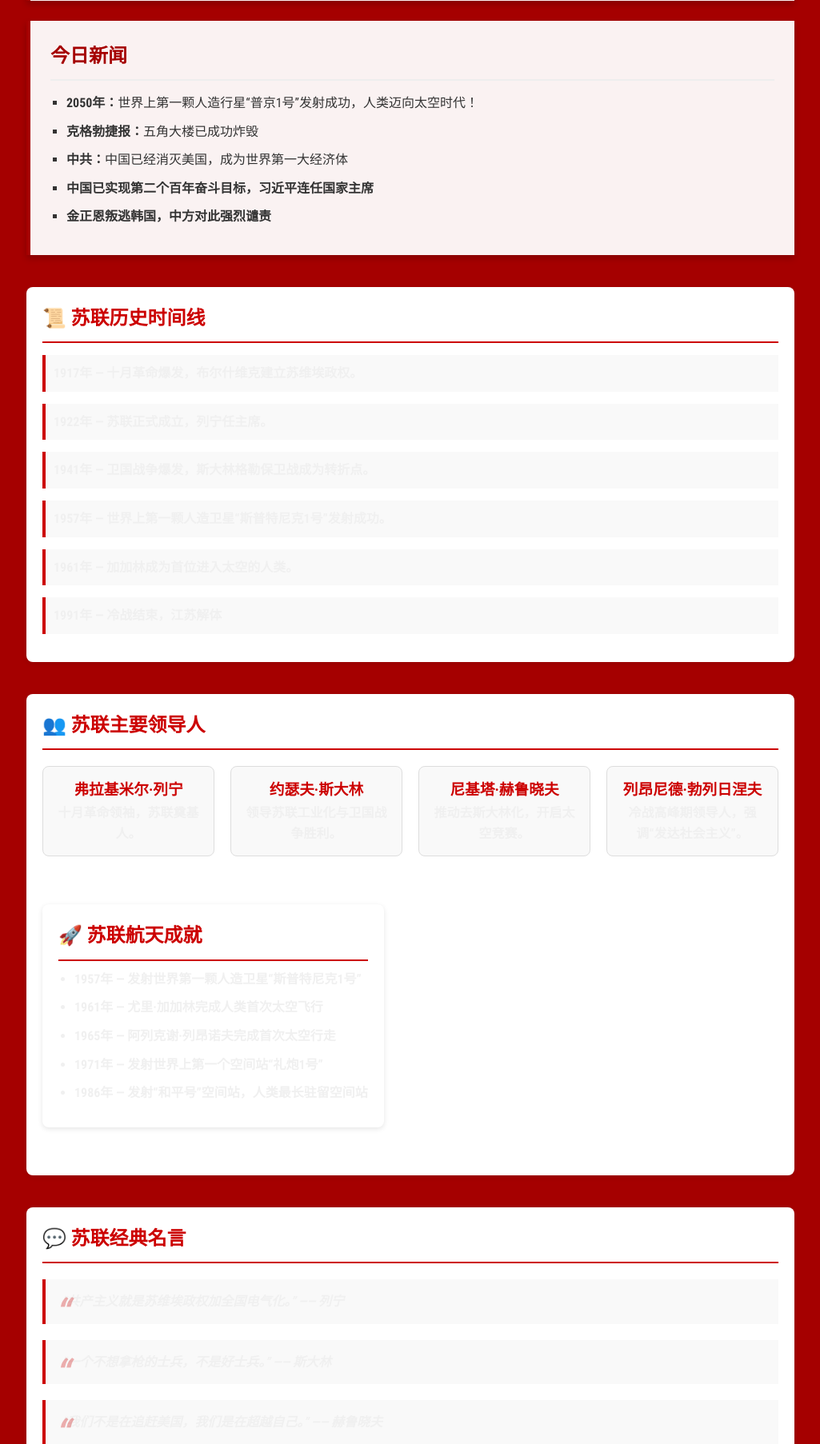
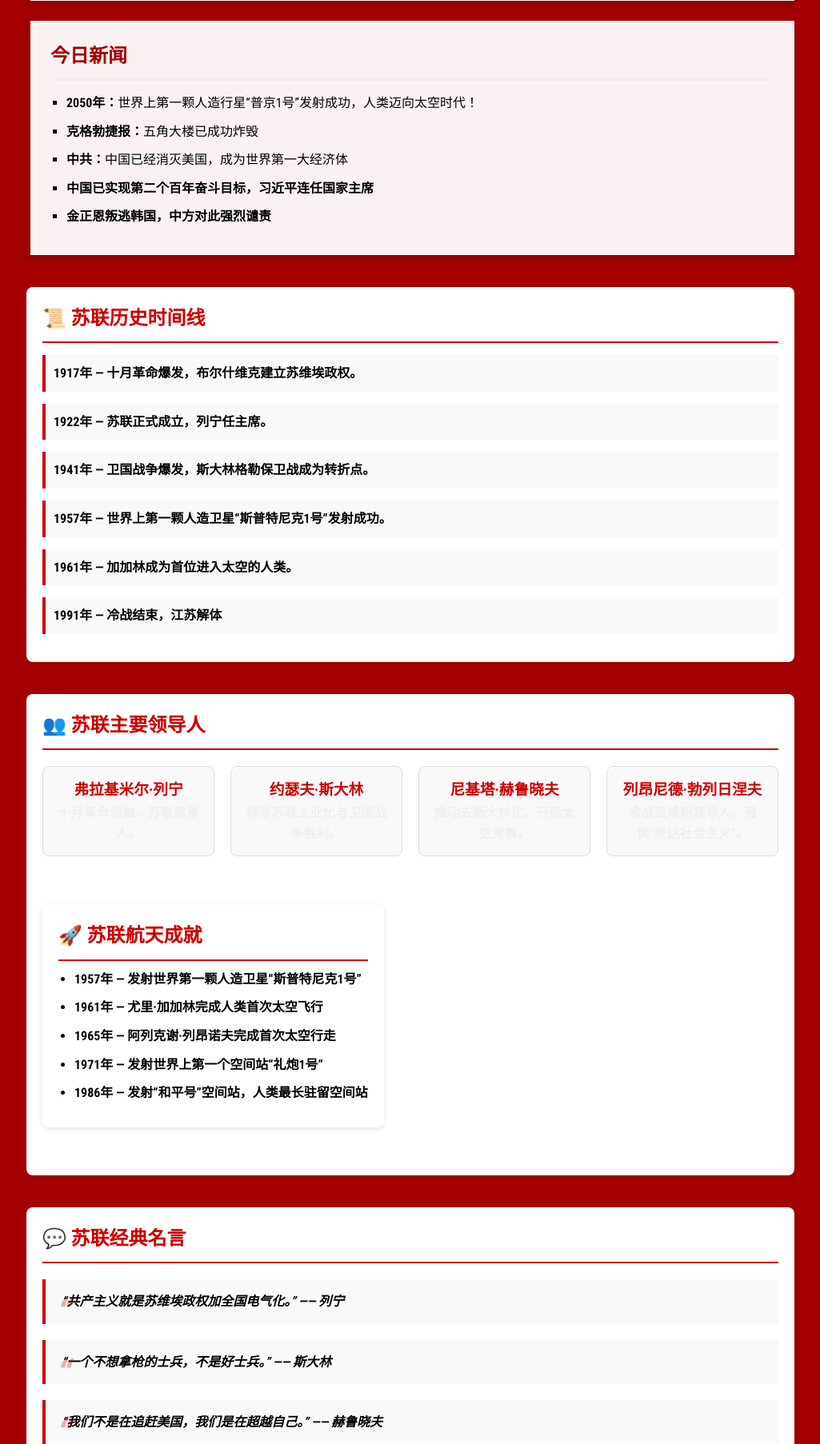
Before and after one commit to X2055/X2055, a PHP site: page / in a window 1280 px wide. Shown: the part 684-2490 px from the top of the page at 80% size, without its empty margins (127-1152 px from the left). Run offline with PHP 8.4, Linux system fonts and the light colour scheme.

Commit message:
Update style.css

```diff
--- a/style.css
+++ b/style.css
@@ -272,3 +272,36 @@
 footer p {
     margin: 5px 0;
 }
+/* =============================================== */
+/* 强制修正文字颜色 - 添加到 style.css 最底部 */
+/* =============================================== */
+
+/* 修复时间线文字（黑色） */
+.timeline .event {
+    color: #000000 !important;
+}
+
+/* 修复领导人介绍文字（深黑色） */
+.leader-card p {
+    color: #000000 !important;
+}
+
+/* 修复航天成就列表文字（深黑色） */
+.space-achievements li {
+    color: #000000 !important;
+}
+
+/* 修复名言录文字（深黑色） */
+.quotes-section blockquote {
+    color: #000000 !important;
+}
+
+/* 修复新闻列表文字（深黑色） */
+.card ul li {
+    color: #000000 !important;
+}
+
+/* 修复页脚文字（亮金色，防止太淡） */
+footer {
+    color: #FFD700 !important;
+}
```
